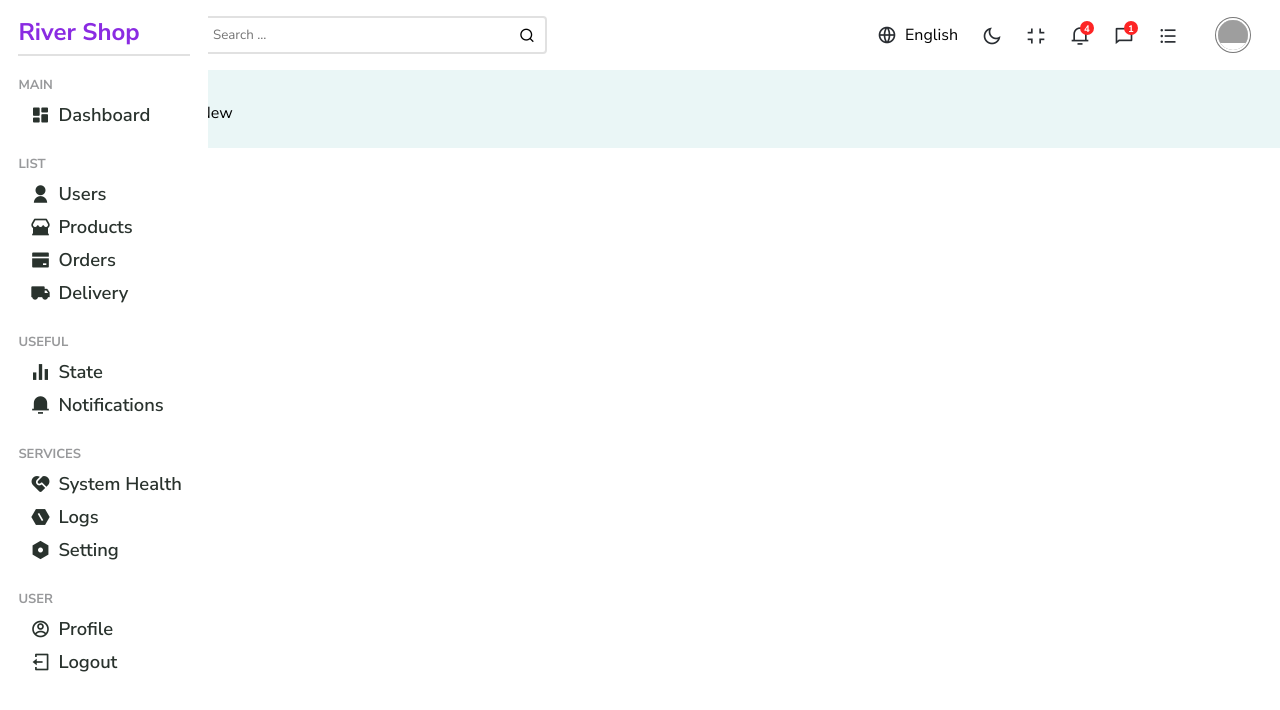
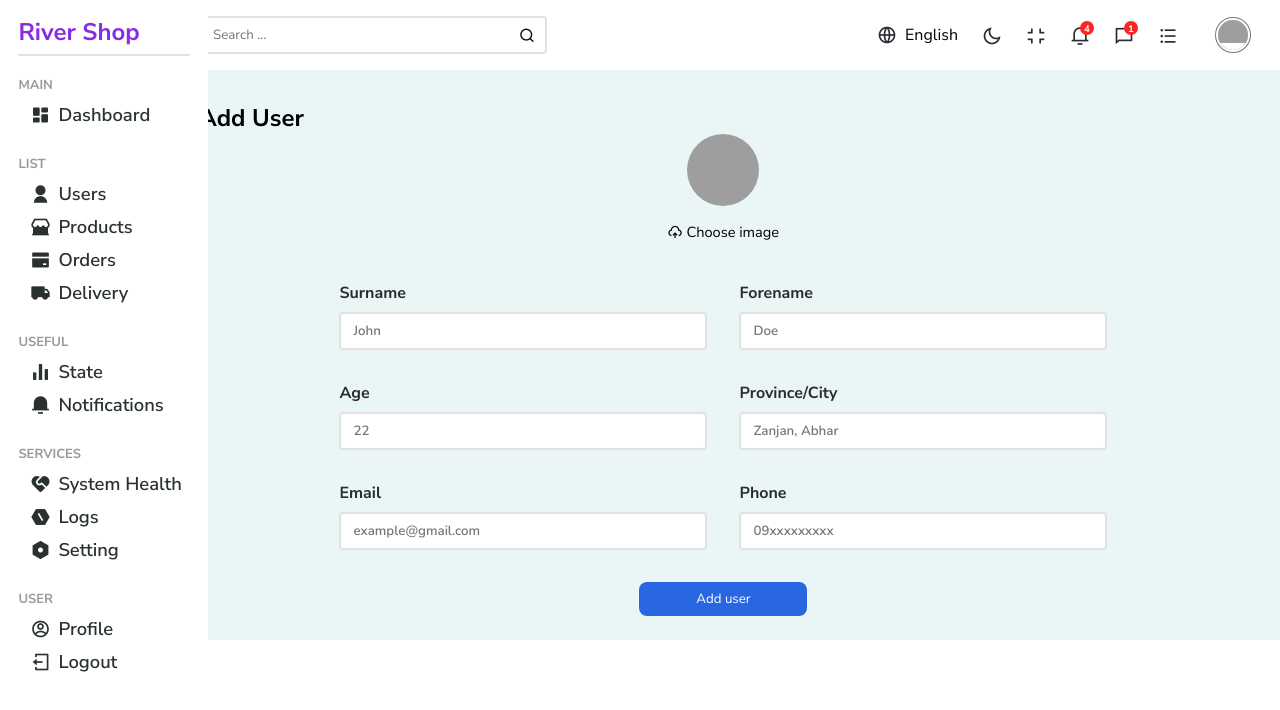
Before and after one commit to nonchain/Ecommerce-Admin-Panel, a React (Vite) app: page /users/new in a window 1280 px wide. Shown: the top 710 px of the page. Built offline with nearby package versions, Linux system fonts and the light colour scheme; grey boxes are pictures that could not be loaded.

Commit message:
Design add user Page

```diff
--- a/src/pages/new/New.jsx
+++ b/src/pages/new/New.jsx
@@ -1,8 +1,51 @@
-import React from 'react'
+import React, { useState } from 'react';
+import Input from '../../components/input/Input';
+import ButtonPrimary from '../../components/button/ButtonPrimary';
+import styles from './new.module.scss';
+
+
 
 const New = () => {
+  const [file, setFile] = useState('');
+
+  const chooseFile = (e) => {
+    const imageFile = e.target.files[0];
+    if (!imageFile) return console.log('Not file');
+    setFile(imageFile);
+    console.log(file);
+  }
+
   return (
-    <div>New</div>
+    <div className={styles.new__user}>
+      <h2>Add User</h2>
+
+      <div className={styles.upload}>
+        <img
+          className='avatar-large'
+          src={
+            file ? URL.createObjectURL(file) : 'https://www.generationsforpeace.org/wp-content/uploads/2018/03/empty.jpg'
+          }
+          alt="user image" />
+        <div className={styles.upload__text}>
+          <i className="ri-upload-cloud-2-line"></i>
+          <label htmlFor='file'>Choose image</label>
+          <input type="file" className='hidden' id='file' onChange={chooseFile} />
+        </div>
+      </div>
+
+      <div className={styles.user__info}>
+        <Input id={'surname'} placeholder={'John'} label={'Surname'} type={'text'} />
+        <Input id={'forename'} placeholder={'Doe'} label={'Forename'} type={'text'} />
+        <Input id={'age'} placeholder={'22'} label={'Age'} type={'text'} />
+        <Input id={'province'} placeholder={'Zanjan, Abhar'} label={'Province/City'} type={'text'} />
+        <Input id={'email'} placeholder={'example@gmail.com'} label={'Email'} type={'text'} />
+        <Input id={'phone'} placeholder={'09xxxxxxxxx'} label={'Phone'} type={'text'} />
+      </div>
+
+      <div className={styles.submit__button}>
+        <ButtonPrimary text={'Add user'} />
+      </div>
+    </div>
   )
 }
 
--- a/src/pages/new/new.module.scss
+++ b/src/pages/new/new.module.scss
@@ -0,0 +1,33 @@
+.new__user {
+   .upload {
+      display: flex;
+      flex-direction: column;
+      align-items: center;
+      gap: 1rem;
+
+      .upload__text {
+         font-size: 0.912rem;
+         display: flex;
+         align-items: center;
+         gap: 0.25rem;
+
+         &>label {
+            cursor: pointer;
+         }
+      }
+   }
+
+   .user__info {
+      margin: 2.5rem auto 1rem;
+      max-width: 768px;
+      display: grid;
+      grid-template-columns: repeat(2, 1fr);
+      align-items: flex-start;
+      gap: 2rem;
+   }
+
+   .submit__button {
+      margin: 2rem auto 0;
+      width: 168px;
+   }
+}
```
